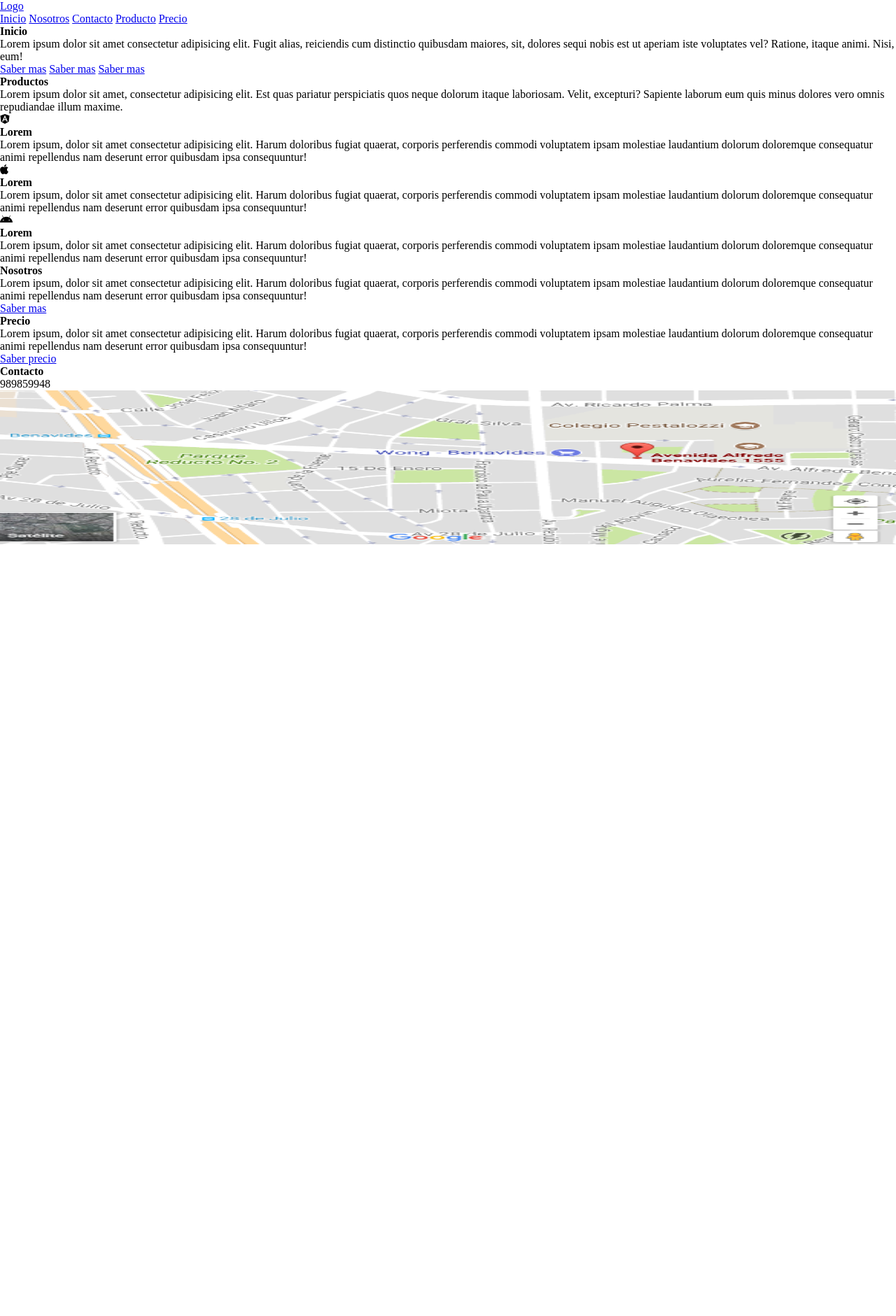
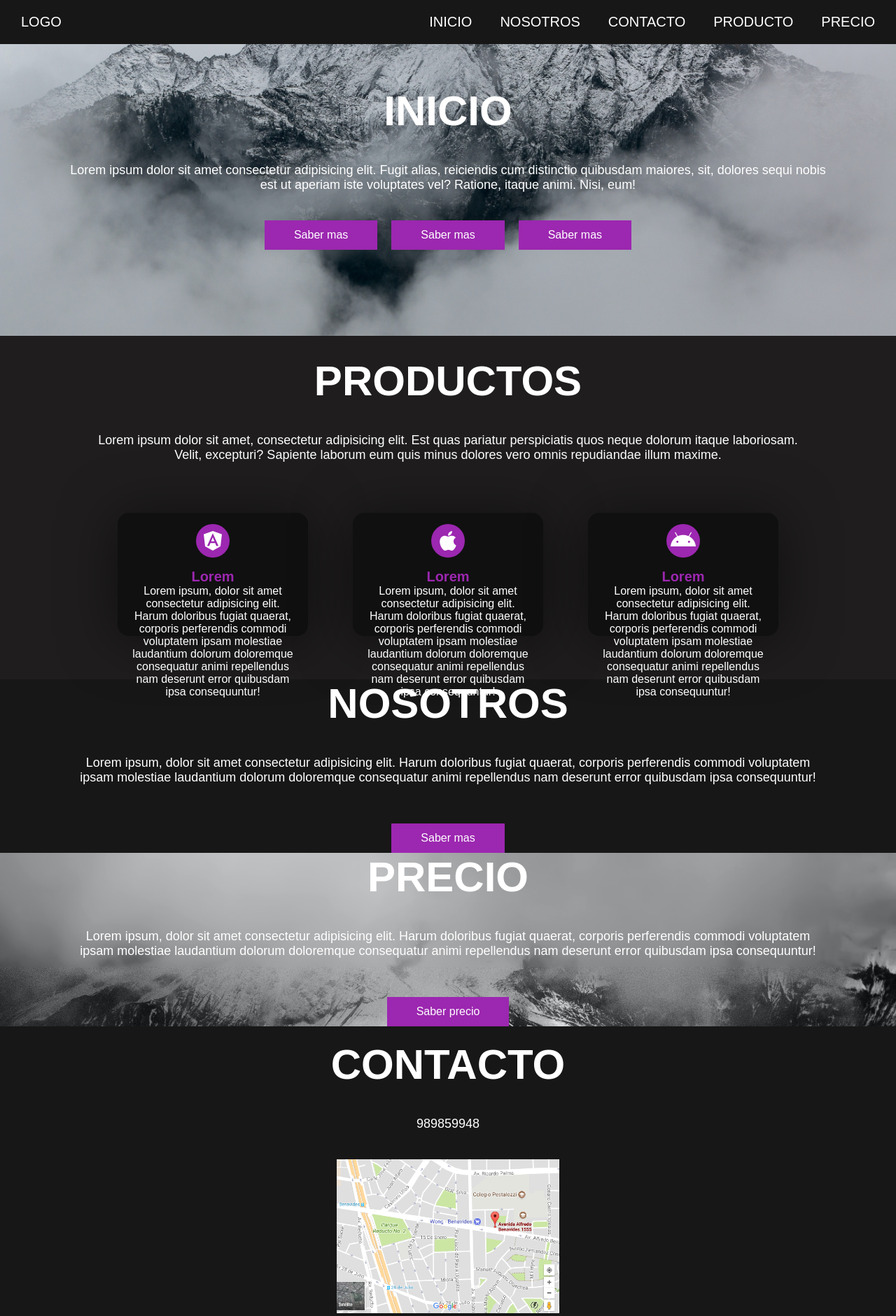
Before and after one commit to jesuscabrerarosales/Web-Practice-with-PHP-Native, a PHP site: page / in a window 1280 px wide. Shown: the whole page at 70% size. Before the commit the page ends 778 px from the top, so only its background shows below. Run offline with PHP 8.4, Linux system fonts and the light colour scheme.

Commit message:
Terminado avance del estilo css

```diff
--- a/Menu/style.css
+++ b/Menu/style.css
@@ -5,3 +5,163 @@
     font-size: 100%;
     vertical-align:  baseline;
 }
+body{
+    text-align: center;
+    font-family: sans-serif;
+
+}
+
+.head{
+    display: flex;
+    align-items: center;
+    justify-content: space-between;
+    height: 63px;
+    background: #171717;
+    position: fixed;
+    width: 100%;
+    z-index: 100;
+}
+.navbar {
+    display: flex;
+    margin-right: 10px;
+
+}
+.logo{
+    margin-left: 30px;
+}
+
+.logo a{
+    text-decoration: none;
+    color: #fff;
+    text-transform: uppercase;
+    font-size: 20px;
+}
+.navbar a{
+    display: block;
+    padding: 22px 20px;
+    color: #fff;
+    text-decoration: none;
+    text-transform: uppercase;
+    font-size: 20px;
+}
+.navbar a:hover{
+    background: #3f3f3f;
+
+}
+.header{
+    display: flex;
+    justify-content: center;
+    align-items: center;
+
+}
+.header{
+    height: 60vh !important;
+    background: url(img/header.jpg) no-repeat center;
+    background-size: cover;
+}
+.title{
+    margin-bottom: 40px;
+    font-size: 60px;
+    font-weight: 600;
+    text-transform: uppercase;
+    color: #fff;
+}
+p{
+    margin-bottom: 40px;
+    font-size: 18px;
+    color: #fff;
+    padding: 0 100px;
+}
+.btn{
+    display: inline-block;
+    margin-top: 15px;
+    padding: 10px 40px;
+    border: 2px solid #9c27b0;
+    color: #fff;
+    text-decoration: none;
+    background: #9c27b0;
+}
+.btn:hover{
+    background: none;
+}
+.btn-home{
+    display: flex;
+}
+.btn-home a{
+    margin: 0 10px;
+}
+.content{
+    height: 50pv;
+    display: flex;
+    flex-direction: column;
+    justify-content: center;
+    align-items: center;
+}
+.sau{
+    padding: 30px;
+    background: #1f1d1d;
+}
+.box-container{
+    display: flex;
+    justify-content: center;
+    flex-wrap: wrap;
+    text-align: center;
+}
+.box-container .box{
+    height: 11rem;
+    width: 17rem;
+    background: #101010;
+    text-align: center;
+    border-radius: 1rem;
+    box-shadow: 0 .3rem 5rem rgba(0, 0, 0, .5);
+    margin: 2rem;
+}
+.box-container .box i{
+    height: 3rem;
+    width: 3rem;
+    line-height: 3rem;
+    text-align: center;
+    border-radius: 50%;
+    color: #fff;
+    background: #9c27b0;
+    font-size: 2rem;
+    margin: 1rem 0;
+}
+
+.box-container .box h3{
+    font-size: 20px;
+    color: #9c27b0;
+}
+
+.box-container .box p{
+    padding: 0 15px;
+    font-size: 16px;
+}
+
+.about{
+    background: #171717;
+}
+.price{
+    background: url(img/costos.jpg) no-repeat center;
+    background-attachment: fixed;
+    background-size: cover;
+    text-align: center;
+}
+.contact{
+    padding-top: 20px;
+    background: #171717;
+    padding-bottom: 0;
+}
+@media (max-width: 768px){
+    .title{
+        margin-bottom: 0;
+        font-size: 40px;
+    }
+
+    .sau{
+        height: 120vh;
+    }
+    .navbar{
+        display: none;
+    }
+}
```
